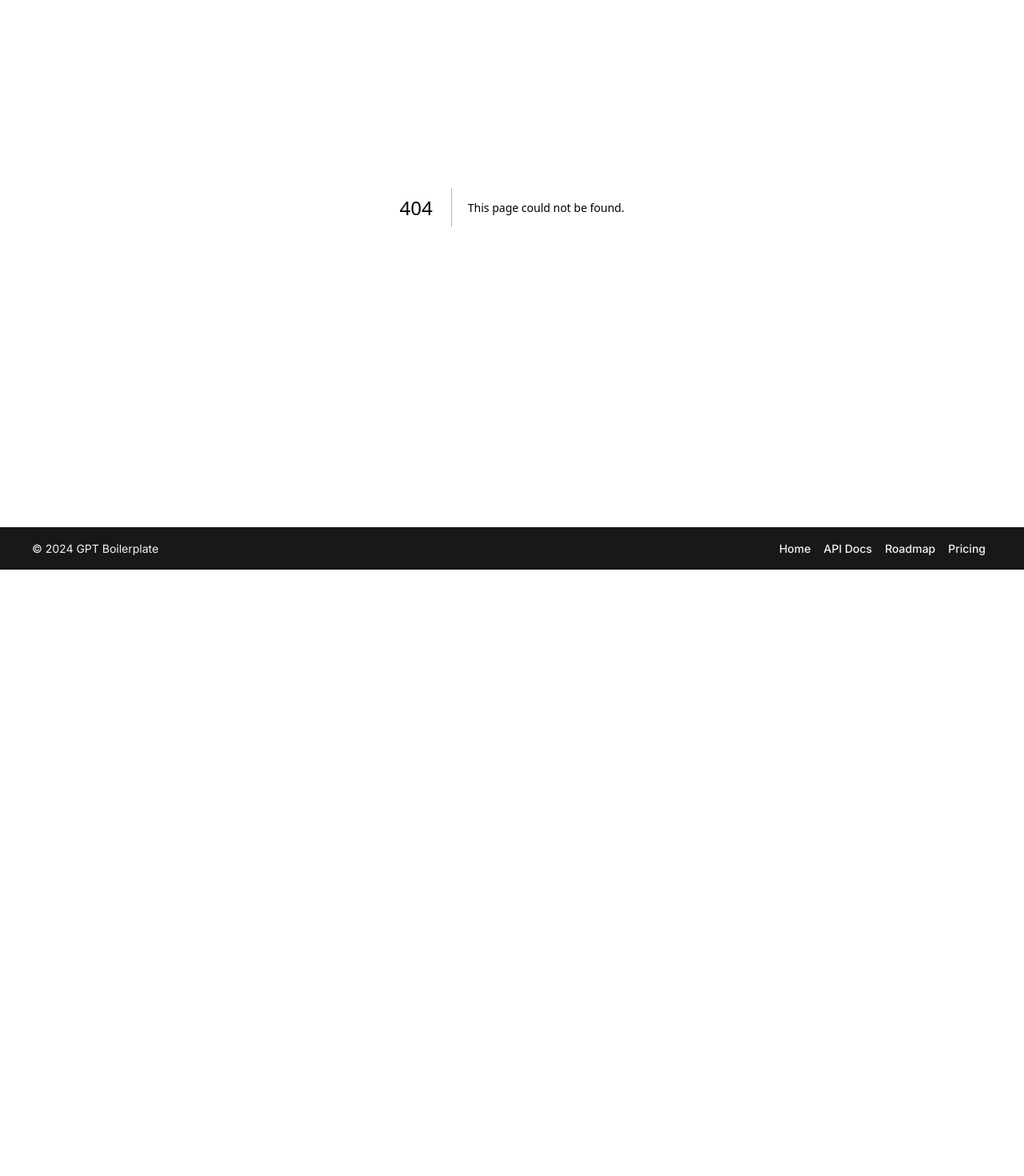
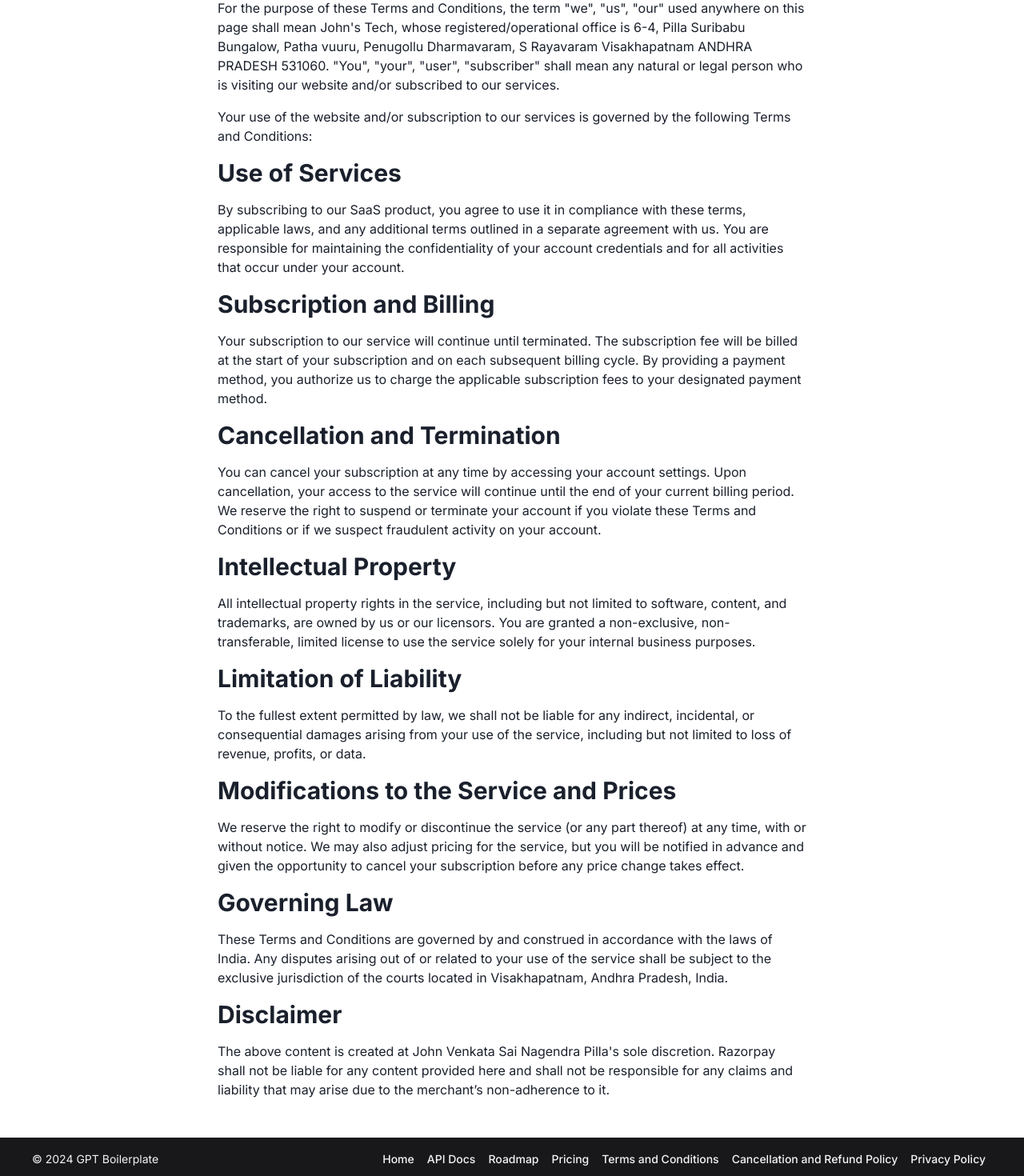
Before and after one commit to JohnVersus/nextjs-gpt-boilerplate, a Next.js app: page /TermsAndConditions in a window 1280 px wide. Before the commit this address had no page. Shown: the part 200-1670 px from the top of the page at 80% size. Before the commit the page ends 912 px from the top, so only its background shows below. Built offline with nearby package versions, Linux system fonts and the light colour scheme.

Commit message:
policy pages

```diff
--- a/app/PrivacyPolicy/page.tsx
+++ b/app/PrivacyPolicy/page.tsx
@@ -1,4 +1,4 @@
-import { Box, Heading, Text, Container } from "@chakra-ui/react";
+import { Heading, Text, Container } from "@chakra-ui/react";
 
 const PrivacyPolicy = () => {
   return (
@@ -8,7 +8,7 @@ const PrivacyPolicy = () => {
       </Heading>
 
       <Text mb={4}>
-        <strong>Effective Date:</strong> [Insert Date]
+        <strong>Effective Date:</strong> Aug 12th 2024
       </Text>
 
       <Text mb={4}>
--- /dev/null
+++ b/app/TermsAndConditions/page.tsx
@@ -0,0 +1,125 @@
+/* eslint-disable react/no-unescaped-entities */
+import { Heading, Text, Container } from "@chakra-ui/react";
+
+const TermsAndConditions = () => {
+  return (
+    <Container maxW="container.md" py={8}>
+      <Heading as="h1" size="xl" mb={6}>
+        Terms and Conditions
+      </Heading>
+
+      <Text mb={4}>
+        <strong>Last updated on:</strong> Aug 12th 2024
+      </Text>
+
+      <Text mb={4}>
+        For the purpose of these Terms and Conditions, the term "we", "us",
+        "our" used anywhere on this page shall mean John's Tech, whose
+        registered/operational office is 6-4, Pilla Suribabu Bungalow, Patha
+        vuuru, Penugollu Dharmavaram, S Rayavaram Visakhapatnam ANDHRA PRADESH
+        531060. "You", "your", "user", "subscriber" shall mean any natural or
+        legal person who is visiting our website and/or subscribed to our
+        services.
+      </Text>
+
+      <Text mb={4}>
+        Your use of the website and/or subscription to our services is governed
+        by the following Terms and Conditions:
+      </Text>
+
+      <Heading as="h2" size="lg" mb={4}>
+        Use of Services
+      </Heading>
+
+      <Text mb={4}>
+        By subscribing to our SaaS product, you agree to use it in compliance
+        with these terms, applicable laws, and any additional terms outlined in
+        a separate agreement with us. You are responsible for maintaining the
+        confidentiality of your account credentials and for all activities that
+        occur under your account.
+      </Text>
+
+      <Heading as="h2" size="lg" mb={4}>
+        Subscription and Billing
+      </Heading>
+
+      <Text mb={4}>
+        Your subscription to our service will continue until terminated. The
+        subscription fee will be billed at the start of your subscription and on
+        each subsequent billing cycle. By providing a payment method, you
+        authorize us to charge the applicable subscription fees to your
+        designated payment method.
+      </Text>
+
+      <Heading as="h2" size="lg" mb={4}>
+        Cancellation and Termination
+      </Heading>
+
+      <Text mb={4}>
+        You can cancel your subscription at any time by accessing your account
+        settings. Upon cancellation, your access to the service will continue
+        until the end of your current billing period. We reserve the right to
+        suspend or terminate your account if you violate these Terms and
+        Conditions or if we suspect fraudulent activity on your account.
+      </Text>
+
+      <Heading as="h2" size="lg" mb={4}>
+        Intellectual Property
+      </Heading>
+
+      <Text mb={4}>
+        All intellectual property rights in the service, including but not
+        limited to software, content, and trademarks, are owned by us or our
+        licensors. You are granted a non-exclusive, non-transferable, limited
+        license to use the service solely for your internal business purposes.
+      </Text>
+
+      <Heading as="h2" size="lg" mb={4}>
+        Limitation of Liability
+      </Heading>
+
+      <Text mb={4}>
+        To the fullest extent permitted by law, we shall not be liable for any
+        indirect, incidental, or consequential damages arising from your use of
+        the service, including but not limited to loss of revenue, profits, or
+        data.
+      </Text>
+
+      <Heading as="h2" size="lg" mb={4}>
+        Modifications to the Service and Prices
+      </Heading>
+
+      <Text mb={4}>
+        We reserve the right to modify or discontinue the service (or any part
+        thereof) at any time, with or without notice. We may also adjust pricing
+        for the service, but you will be notified in advance and given the
+        opportunity to cancel your subscription before any price change takes
+        effect.
+      </Text>
+
+      <Heading as="h2" size="lg" mb={4}>
+        Governing Law
+      </Heading>
+
+      <Text mb={4}>
+        These Terms and Conditions are governed by and construed in accordance
+        with the laws of India. Any disputes arising out of or related to your
+        use of the service shall be subject to the exclusive jurisdiction of the
+        courts located in Visakhapatnam, Andhra Pradesh, India.
+      </Text>
+
+      <Heading as="h2" size="lg" mb={4}>
+        Disclaimer
+      </Heading>
+
+      <Text mb={4}>
+        The above content is created at John Venkata Sai Nagendra Pilla's sole
+        discretion. Razorpay shall not be liable for any content provided here
+        and shall not be responsible for any claims and liability that may arise
+        due to the merchant’s non-adherence to it.
+      </Text>
+    </Container>
+  );
+};
+
+export default TermsAndConditions;
--- a/app/components/Footer/Footer.tsx
+++ b/app/components/Footer/Footer.tsx
@@ -24,6 +24,25 @@ const Footer = () => {
           <Link href="/pricing" mx={2} fontSize="sm" fontWeight="medium">
             Pricing
           </Link>
+          <Link
+            href="/TermsAndConditions"
+            mx={2}
+            fontSize="sm"
+            fontWeight="medium"
+          >
+            Terms and Conditions
+          </Link>
+          <Link
+            href="/CancellationAndRefundPolicy"
+            mx={2}
+            fontSize="sm"
+            fontWeight="medium"
+          >
+            Cancellation and Refund Policy
+          </Link>
+          <Link href="/PrivacyPolicy" mx={2} fontSize="sm" fontWeight="medium">
+            Privacy Policy
+          </Link>
         </Flex>
       </Flex>
     </Box>
```
Also changed, not shown: app/CancellationAndRefundPolicy/page.tsx (added, +87 -0 lines).
